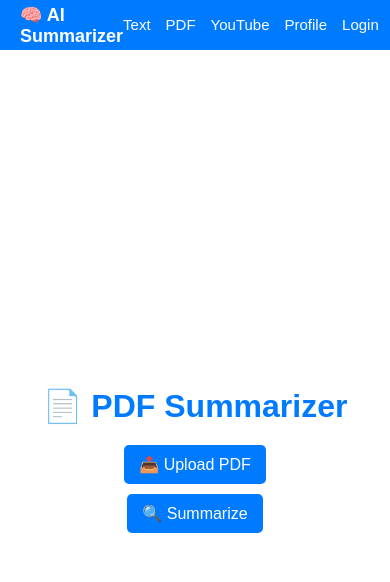
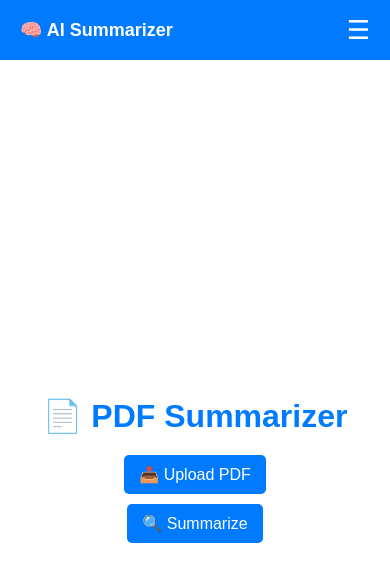
Before and after one commit to pruthwik-gowda/AI-PDF-Summarizer, a React app in the folder frontend/: page / in a window 390 px wide. Shown: the top 582 px of the page. Built offline with nearby package versions, Linux system fonts and the light colour scheme; the HTML template or start-up script is replaced by a standard one.

Commit message:
added responsiveness

```diff
--- /dev/null
+++ b/frontend/src/Pages/Navbar/Navbar.css
@@ -0,0 +1,79 @@
+/* Navbar.css */
+.navbar {
+    display: flex;
+    justify-content: space-between;
+    align-items: center;
+    background-color: #007BFF;
+    color: white;
+    padding: 0 20px;
+    height: 60px;
+    position: relative;
+  }
+
+  .logo {
+    font-size: 18px;
+    font-weight: bold;
+    cursor: pointer;
+  }
+
+  .hamburger {
+    display: none;
+    font-size: 26px;
+    cursor: pointer;
+  }
+
+  .nav-links {
+    display: flex;
+    gap: 15px;
+    list-style: none;
+    margin: 0;
+    padding: 0;
+    align-items: center;
+  }
+
+  .nav-links li a {
+    color: white;
+    text-decoration: none;
+    font-size: 15px;
+  }
+
+  .logout-btn {
+    padding: 6px 12px;
+    background: white;
+    color: #007BFF;
+    border: none;
+    border-radius: 4px;
+    cursor: pointer;
+    font-size: 14px;
+    font-family: 'Poppins', sans-serif;
+  }
+
+  @media screen and (max-width: 768px) {
+    .hamburger {
+      display: block;
+    }
+
+    .nav-links {
+      display: none;
+      flex-direction: column;
+      position: absolute;
+      top: 60px;
+      right: 0;
+      background-color: #007BFF;
+      width: 100%;
+      padding: 10px 0;
+    }
+
+    .nav-links.active {
+      display: flex;
+    }
+
+    .nav-links li {
+      text-align: center;
+      padding: 10px 0;
+    }
+
+    .logout-btn {
+      margin: auto;
+    }
+  }
--- a/frontend/src/Pages/Navbar/Navbar.jsx
+++ b/frontend/src/Pages/Navbar/Navbar.jsx
@@ -1,9 +1,11 @@
-import React from "react";
+import React, { useState } from "react";
 import { Link, useNavigate } from "react-router-dom";
+import "./Navbar.css"; // <-- Import CSS here
 
 function Navbar() {
   const navigate = useNavigate();
   const isLoggedIn = !!localStorage.getItem("token");
+  const [isMenuOpen, setIsMenuOpen] = useState(false);
 
   const handleLogout = () => {
     localStorage.removeItem("token");
@@ -11,62 +13,26 @@ function Navbar() {
   };
 
   return (
-    <nav style={styles.nav}>
-      <div style={styles.logo} onClick={() => navigate("/")}>🧠 AI Summarizer</div>
-      <ul style={styles.navLinks}>
-        <li><Link to="/text-summarise" style={styles.link}>Text</Link></li>
-        <li><Link to="/" style={styles.link}>PDF</Link></li>
-        <li><Link to="/youtube" style={styles.link}>YouTube</Link></li>
-        <li><Link to="/profile" style={styles.link}>Profile</Link></li>
+    <nav className="navbar">
+      <div className="logo" onClick={() => navigate("/")}>🧠 AI Summarizer</div>
+
+      <div className="hamburger" onClick={() => setIsMenuOpen(!isMenuOpen)}>
+        ☰
+      </div>
+
+      <ul className={`nav-links ${isMenuOpen ? "active" : ""}`}>
+        <li><Link to="/text-summarise">Text</Link></li>
+        <li><Link to="/">PDF</Link></li>
+        <li><Link to="/youtube">YouTube</Link></li>
+        <li><Link to="/profile">Profile</Link></li>
         {!isLoggedIn ? (
-          <li><Link to="/login" style={styles.link}>Login</Link></li>
+          <li><Link to="/login">Login</Link></li>
         ) : (
-          <li><button onClick={handleLogout} style={styles.logoutButton}>Logout</button></li>
+          <li><button onClick={handleLogout} className="logout-btn">Logout</button></li>
         )}
       </ul>
     </nav>
   );
 }
 
-const styles = {
-  nav: {
-    display: "flex",
-    justifyContent: "space-between",
-    alignItems: "center",
-    backgroundColor: "#007BFF",
-    color: "white",
-    height: "50px",
-    margin: 0,
-  },
-  logo: {
-    fontSize: "18px",
-    fontWeight: "bold",
-    cursor: "pointer",
-    marginLeft: "20px",
-  },
-  navLinks: {
-    display: "flex",
-    gap: "15px",
-    listStyle: "none",
-    margin: 0,
-    padding: 0,
-    marginRight: "20px",
-  },
-  link: {
-    color: "white",
-    textDecoration: "none",
-    fontSize: "15px",
-  },
-  logoutButton: {
-    padding: "6px 12px",
-    background: "white",
-    color: "#007BFF",
-    border: "none",
-    borderRadius: "4px",
-    cursor: "pointer",
-    fontSize: "14px",
-    fontFamily: "'Poppins', sans-serif"
-  },
-};
-
 export default Navbar;
```
